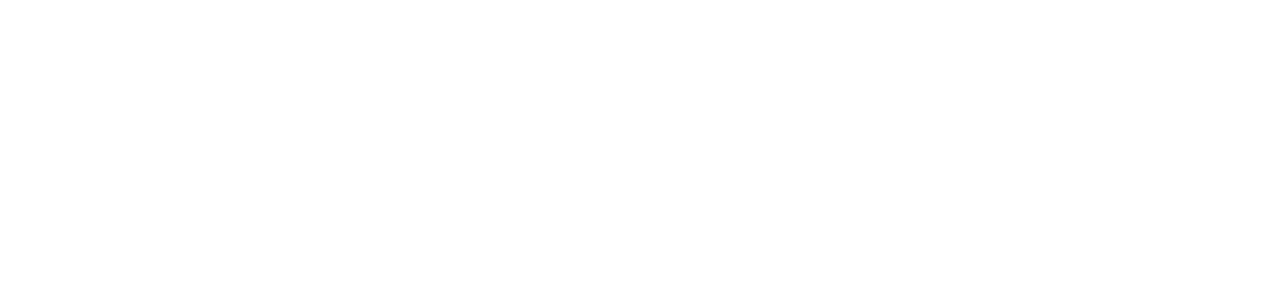
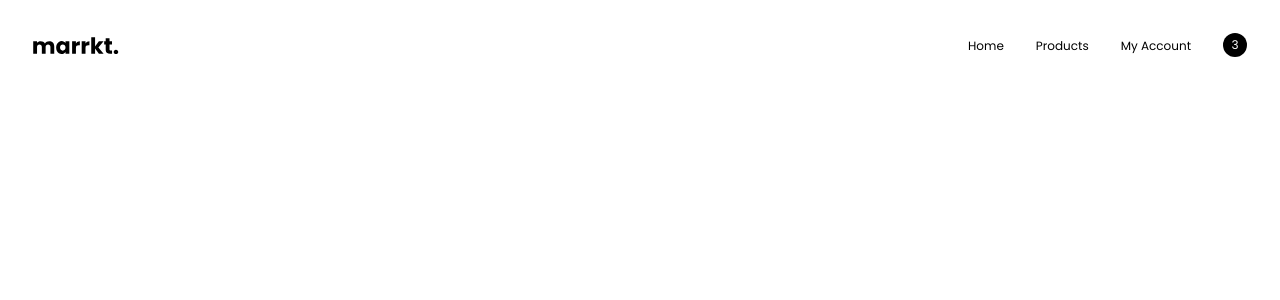
Before and after one commit to gattigaga/marrkt, a Next.js app: page / in a window 1280 px wide. Shown: the top 300 px of the page. Built offline with nearby package versions, Linux system fonts and the light colour scheme.

Commit message:
Implement Menu component in home page

```diff
--- a/pages/index.tsx
+++ b/pages/index.tsx
@@ -1,16 +1,18 @@
 import type { NextPage } from "next";
 import Head from "next/head";
+import Menu from "../components/Menu";
 
-const Home: NextPage = () => {
+const HomePage: NextPage = () => {
   return (
     <div>
       <Head>
         <title>Marrkt | The World #1 Marketplace</title>
       </Head>
 
-      <main></main>
+      <Menu />
+      <main className="px-4 pt-28 pb-24 md:px-8"></main>
     </div>
   );
 };
 
-export default Home;
+export default HomePage;
```
